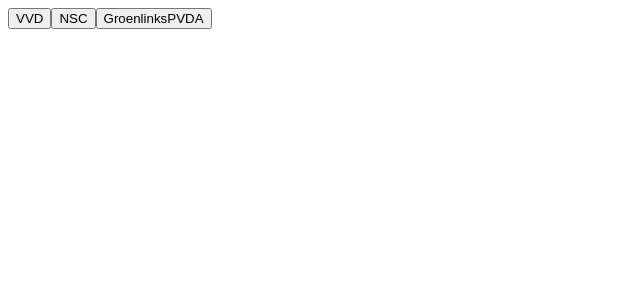
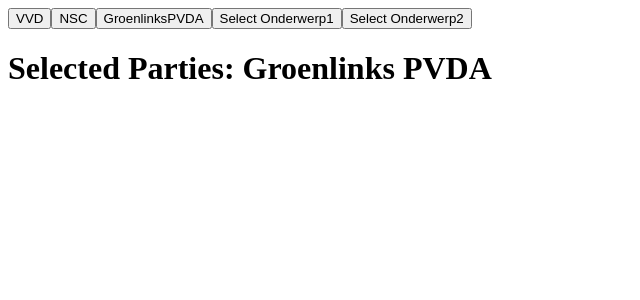
Before and after one commit to Haikotjo/Stemmen, a React (Create React App) app: page / in a window 1280 px wide. Both pictures are taken after a click on the button "GroenlinksPVDA". Shown: the top 300 px of the page, without its empty margins (0-640 px from the left). Built offline with nearby package versions, Linux system fonts and the light colour scheme.

Commit message:
functies gemaakt

```diff
--- a/src/App.js
+++ b/src/App.js
@@ -1,32 +1,52 @@
 import React, { useEffect, useState } from 'react';
-import { selectParty, getPositions } from './utils/utils';
+import { getPositions } from './utils/utils';
 
 function App() {
-    const [selectedParty, setSelectedParty] = useState(null);
+    const [selectedParties, setSelectedParties] = useState([]);
+    const [selectedTopic, setSelectedTopic] = useState(null);
+    const [positions, setPositions] = useState({});
 
     useEffect(() => {
-        if (selectedParty) {
-            // Gebruik de selectParty functie met de geselecteerde partij
-            selectParty(selectedParty);
+        if (selectedParties.length > 0 && selectedTopic) {
+            const newPositions = {};
+            selectedParties.forEach((party) => {
+                const position = getPositions(selectedTopic, party);
+                newPositions[party] = position;
+            });
+            setPositions(newPositions);
+        }
+    }, [selectedParties, selectedTopic]);
 
-            // Gebruik de getPositions functie met de geselecteerde partij
-            const position = getPositions('Onderwerp1', selectedParty);
-            console.log(`Position of ${selectedParty} on Topic 1: ${position}`);
-        }
-    }, [selectedParty]);
+    const togglePartySelection = (party) => {
+        setSelectedParties((prevSelectedParties) =>
+            prevSelectedParties.includes(party)
+                ? prevSelectedParties.filter((p) => p !== party)
+                : [...prevSelectedParties, party]
+        );
+    };
 
-    const handlePartySelection = (party) => {
-        setSelectedParty(party);
+    const handleTopicSelection = (topic) => {
+        setSelectedTopic(topic);
     };
 
     return (
         <div className="App">
-            <button onClick={() => handlePartySelection('VVD')}>VVD</button>
-            <button onClick={() => handlePartySelection('NSC')}>NSC</button>
-            <button onClick={() => handlePartySelection('GroenlinksPVDAA')}>GroenlinksPVDA</button>
-            <div>
-                <p></p>
-            </div>
+            <button onClick={() => togglePartySelection('VVD')}>VVD</button>
+            <button onClick={() => togglePartySelection('NSC')}>NSC</button>
+            <button onClick={() => togglePartySelection('Groenlinks PVDA')}>GroenlinksPVDA</button>
+            <button onClick={() => handleTopicSelection('Onderwerp1')}>Select Onderwerp1</button>
+            <button onClick={() => handleTopicSelection('Onderwerp2')}>Select Onderwerp2</button>
+
+            {selectedParties.length > 0 && <h1>Selected Parties: {selectedParties.join(', ')}</h1>}
+            {Object.keys(positions).map((party) => (
+                <div key={party}>
+                    <h1>{party}</h1>
+                    <h3> {selectedTopic}:</h3>
+                    <p>
+                        {positions[party]}
+                    </p>
+                </div>
+            ))}
         </div>
     );
 }
--- a/src/data/positions.json
+++ b/src/data/positions.json
@@ -2,11 +2,11 @@
   "Onderwerp1": {
     "VVD": "Dummy standpunt van VVD over Onderwerp 1",
     "NSC": "Dummy standpunt van NSC over Onderwerp 1",
-    "NSC": "Dummy standpunt van Partij B over Onderwerp 1"
+    "Groenlinks PVDA": "Dummy standpunt van GroenlinksPVDA over Onderwerp 1"
   },
   "Onderwerp2": {
-    "PartijA": "Dummy standpunt van VVD over Onderwerp 2",
+    "VVD": "Dummy standpunt van VVD over Onderwerp 2",
     "NSC": "Dummy standpunt van NSC over Onderwerp 2",
-    "NSC": "Dummy standpunt van GroenlinksPVDA over Onderwerp 2"
+    "Groenlinks PVDA": "Dummy standpunt van Groenlinks PVDA over Onderwerp 2"
   }
 }
--- a/src/utils/utils.js
+++ b/src/utils/utils.js
@@ -29,3 +29,11 @@
 
     return position;
 };
+
+export const selectTopic = (selectedTopic) => {
+    if (Object.keys(positionsData).includes(selectedTopic)) {
+        console.log(`You have selected ${selectedTopic}`);
+    } else {
+        console.log('Invalid topic');
+    }
+};
```
